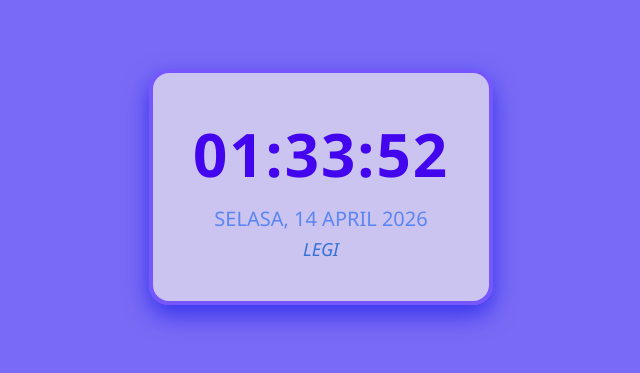
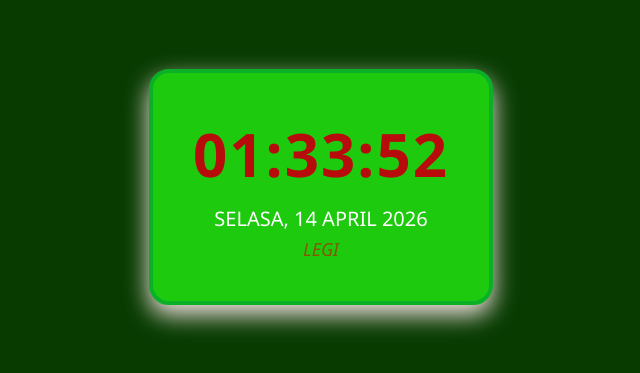
Before and after one commit to Alfarrel22/Ok, a plain HTML site: page index.html in a window 1280 px wide. Shown: the part 213-586 px from the top of the page, without its empty margins (319-959 px from the left). Drawn offline with Linux system fonts and the light colour scheme.

Commit message:
Update file.css

```diff
--- a/file.css
+++ b/file.css
@@ -5,39 +5,39 @@ body {
     align-items: center;
     height: 100vh;
     margin: 0;
-    background-color: #604ff5d5;
+    background-color: #073b00;
     font-family: 'Segoe UI', Tahoma, Geneva, Verdana, sans-serif;
 }
 
 /* Reka bentuk kotak */
 .kotak-jam {
-    background-color: #e9e6f1bb;
-    border: 4px solid #7556ff;
+    background-color: #1eca0e;
+    border: 4px solid #0ab126;
     border-radius: 20px;
     padding: 40px;
     text-align: center;
-    box-shadow: 0 10px 25px rgba(10, 14, 231, 0.61);
+    box-shadow: 0 10px 25px rgb(245, 227, 227);
 }
 
 /* Gaya untuk angka jam */
 #waktu {
     font-size: 60px;
     font-weight: bold;
-    color: #4305ee;
+    color: #b80b0b;
     letter-spacing: 2px;
 }
 
 /* Gaya untuk teks tarikh */
 #tanggal {
     font-size: 20px;
-    color: #1d62f5a2;
+    color: #ffffff;
     margin-top: 10px;
     text-transform: uppercase;
 }
 
 #tanggal-jawa {
     font-size: 18px;
-    color: #1660cfd2;
+    color: #855702;
     margin-top: 5px;
     font-style: italic;
 }
```
